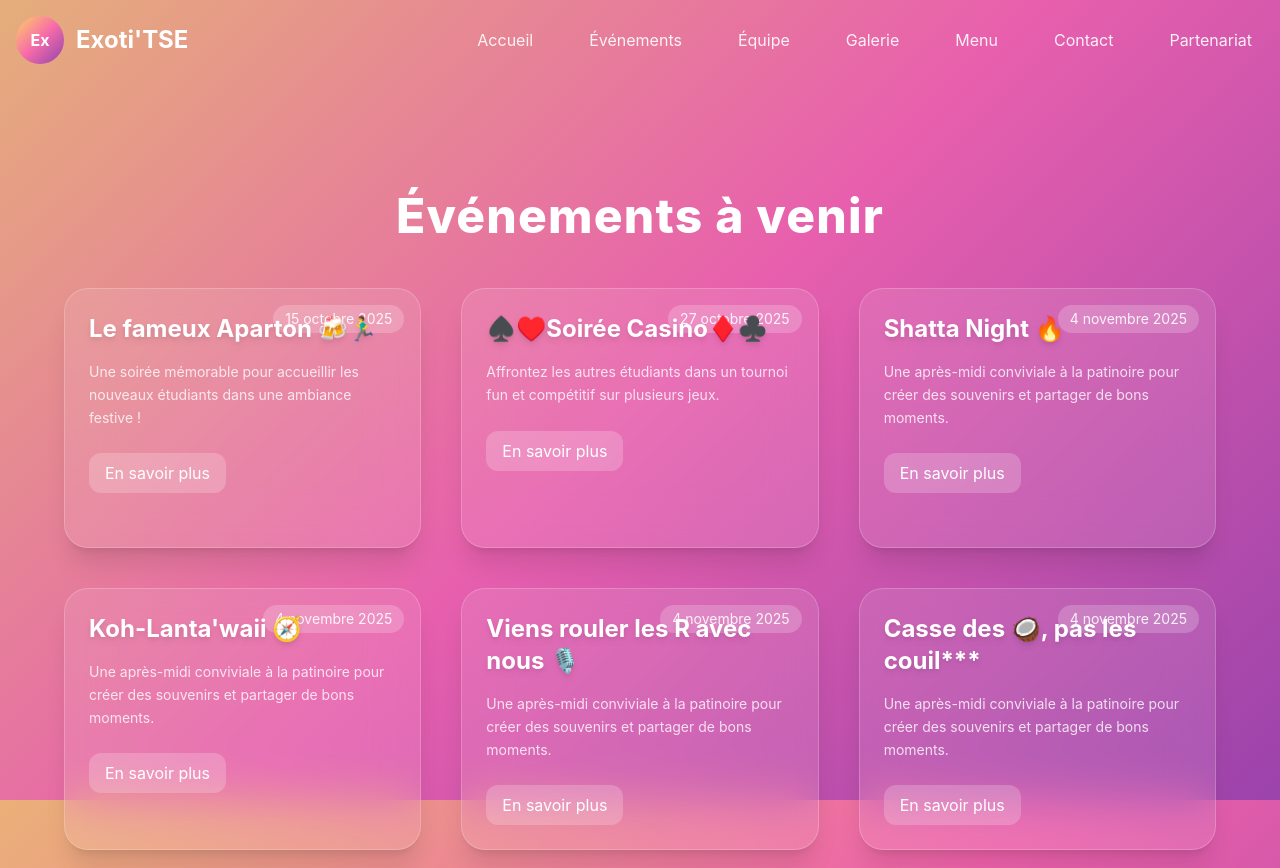
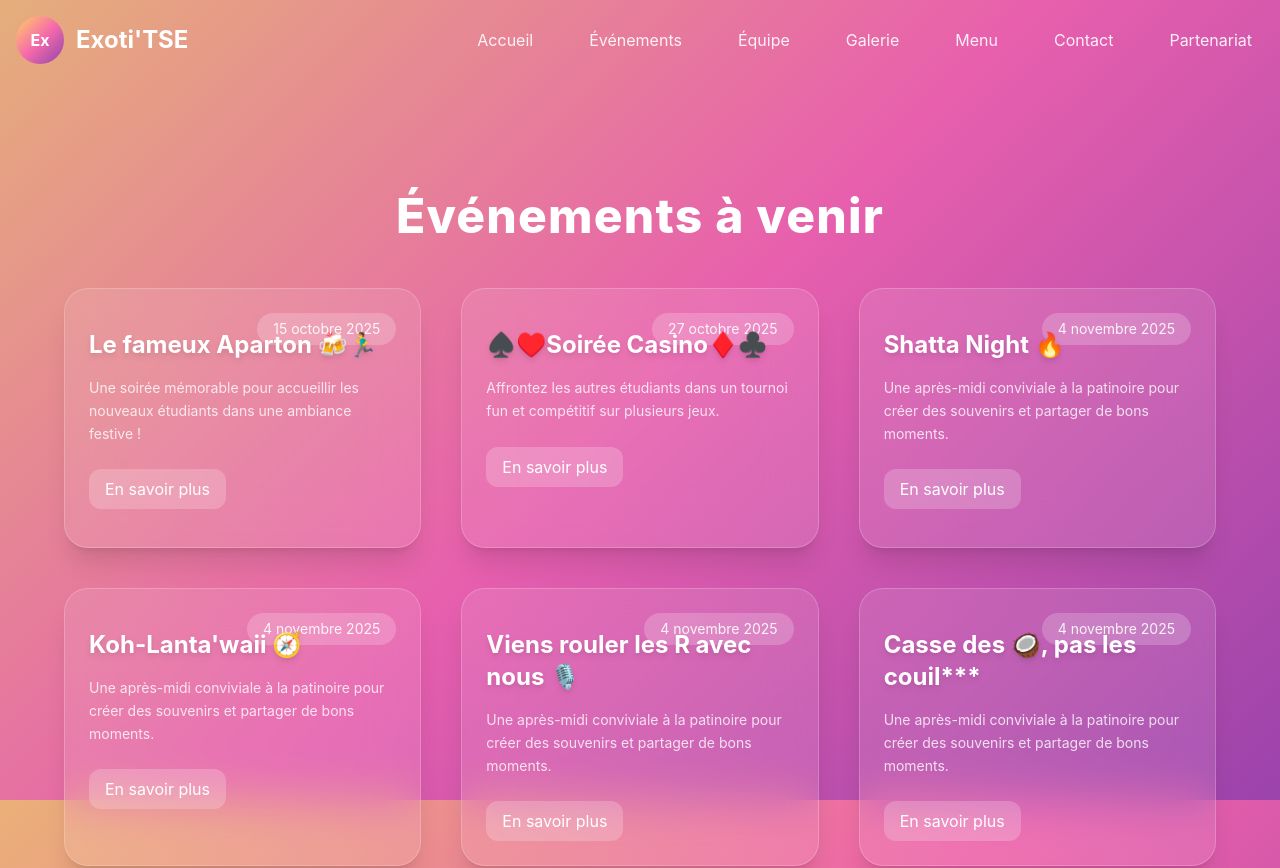
Before and after one commit to FlorianR903/BDE_ExotiTSE_site, a Next.js app: page /events in a window 1280 px wide. Shown: the top 868 px of the page. Built offline with nearby package versions, Linux system fonts and the light colour scheme.

Commit message:
correction cases des events

```diff
--- a/components/EventsSection.js
+++ b/components/EventsSection.js
@@ -90,10 +90,10 @@ export default function EventsSection({ events=[] }){
             <div className="grid grid-cols-1 sm:grid-cols-2 lg:grid-cols-3 gap-10 max-w-6xl mx-auto">
 
                 {list.map((event) => (
-                    <div key={event.id} className="relative p-6 rounded-3xl bg-white/10 backdrop-blur-xl border border-white/20 shadow-xl hover:scale-[1.03] hover:shadow-2xl transition-all duration-300 min-h-[260px]">
+                    <div key={event.id} className="relative p-6 pt-10 rounded-3xl bg-white/10 backdrop-blur-xl border border-white/20 shadow-xl hover:scale-[1.03] hover:shadow-2xl transition-all duration-300 min-h-[260px]">
 
                         {/* Badge Date */}
-                        <span className="absolute top-4 right-4 text-sm px-3 py-1 rounded-full bg-white/20 text-white/90">
+                        <span className="absolute top-6 right-6 text-sm px-4 py-1.5 rounded-full bg-white/20 text-white/90">
                             {event.date}
                         </span>
 
```
